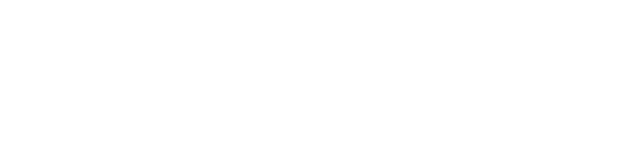
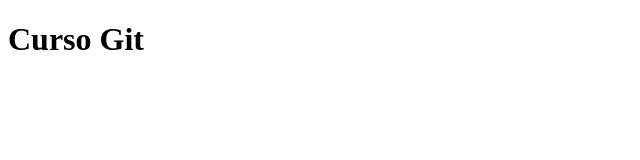
Before and after one commit to TheRodriigo/git-course, a plain HTML site: page index.html in a window 1280 px wide. Shown: the whole page, without its empty margins (0-640 px from the left). Drawn offline with Linux system fonts and the light colour scheme.

Commit message:
Primer commit curso udemy
Descripcion del commit

```diff
--- a/index.html
+++ b/index.html
@@ -8,6 +8,6 @@
 
 </head>
 <body>
-
+    <h1>Curso Git </h1>
 </body>
 </html>
```
